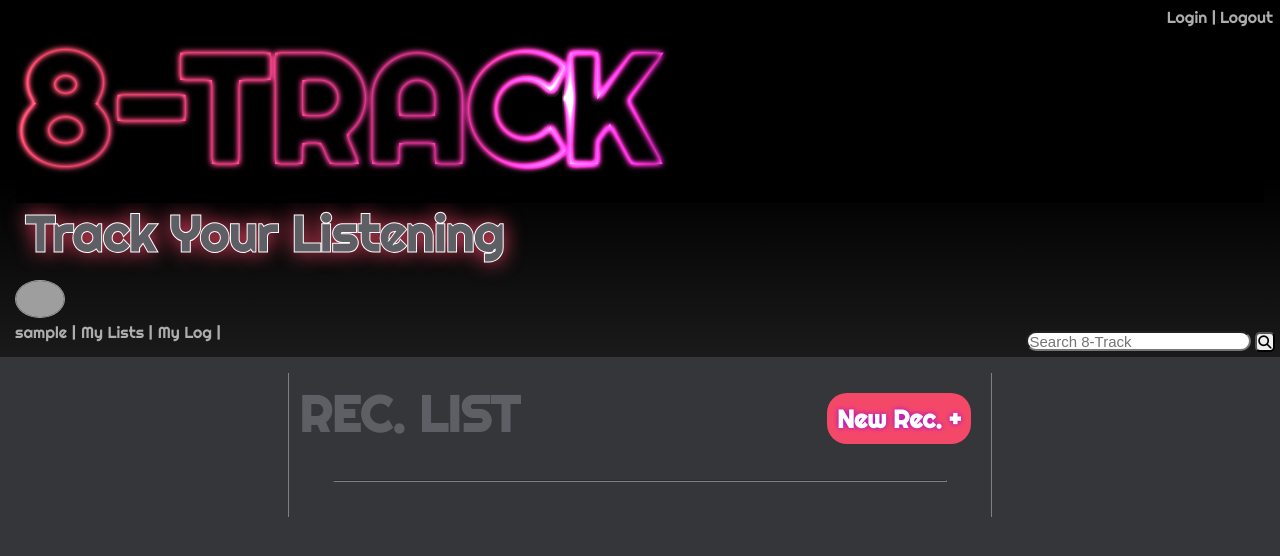
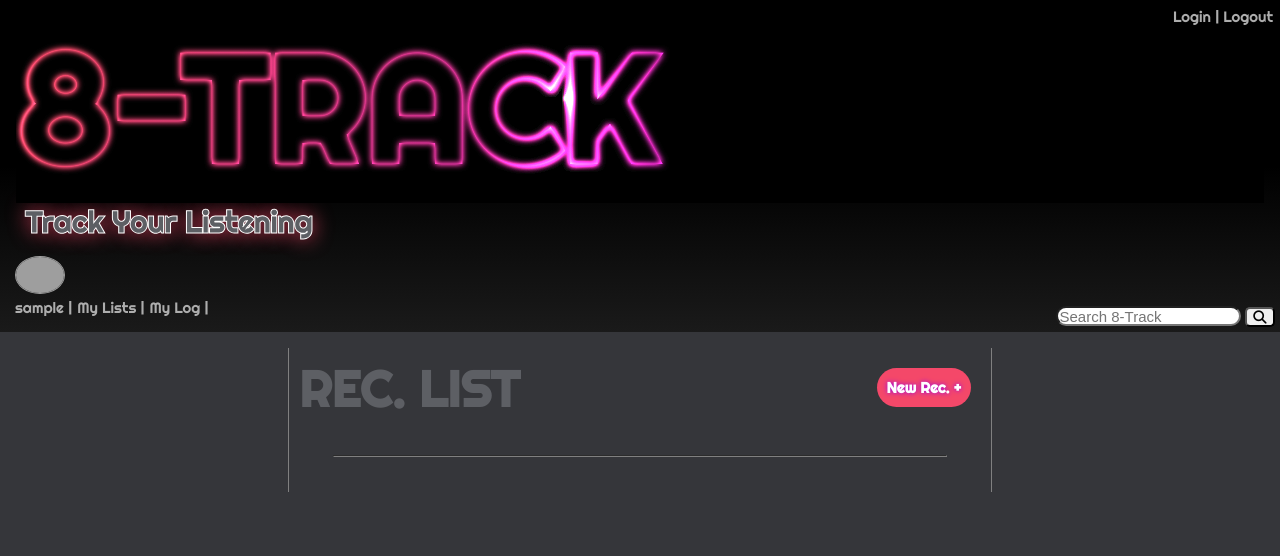
Before and after one commit to danecodesnc/8-track-final-project, a Django app: page / in a window 1280 px wide. Shown: the top 556 px of the page. Run offline with Django 3.2, Linux system fonts and the light colour scheme; the visitor is signed in with stand-in values (Sample User, id 1); data that the repository does not hold is empty; parts of the project's set-up code (start-up, migrations or seed data) failed here and were passed over; some libraries are stand-ins or nearby versions; grey boxes are pictures that could not be loaded.

Commit message:
Makes migrations

```diff
--- a/static/style.css
+++ b/static/style.css
@@ -324,7 +324,6 @@ span.save-album {
     pointer-events: auto;
 }
 
-<<<<<<< HEAD
 .fas.fa-plus-circle {
   color: rgb(236, 63, 121);
 }
@@ -381,9 +380,6 @@ span.save-album {
   * {
     font-size: 15px;
   }
-=======
-@media screen and (max-width: 1200px){
->>>>>>> 84f8f34acfcc5c4b5bd188fd5e77ec398b2ed924
 
   h1 {
     font-size: 150px;
@@ -519,7 +515,6 @@ span.save-album {
     font-size: 10px;
   }
 
-<<<<<<< HEAD
   .header-button {
     font-size: 15px;
   }
@@ -542,5 +537,3 @@ span.save-album {
     width: 200%;
   }
 }
-=======
->>>>>>> 84f8f34acfcc5c4b5bd188fd5e77ec398b2ed924
```
Also changed, not shown: core/migrations/0004_album_artist_uri.py (added).
